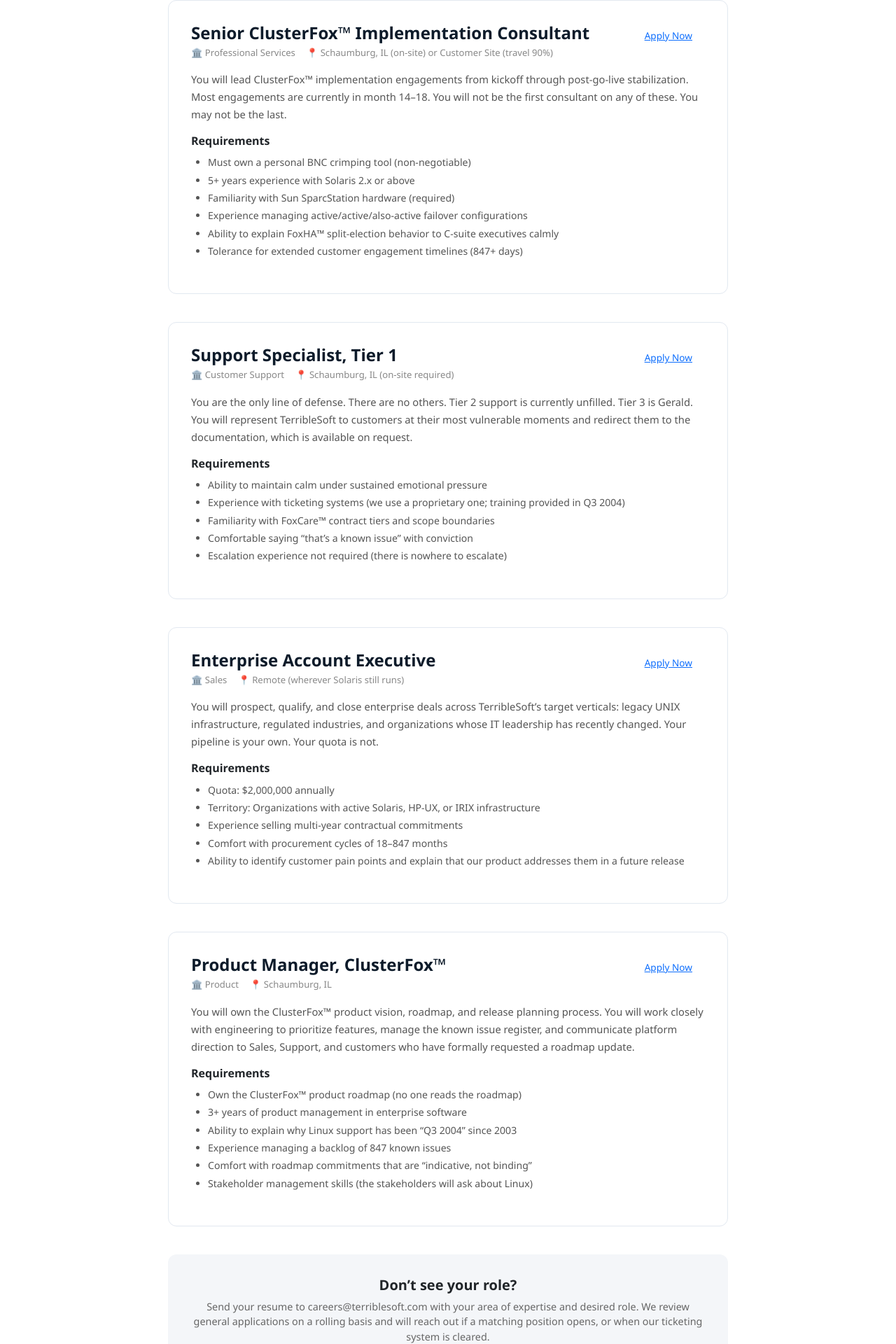
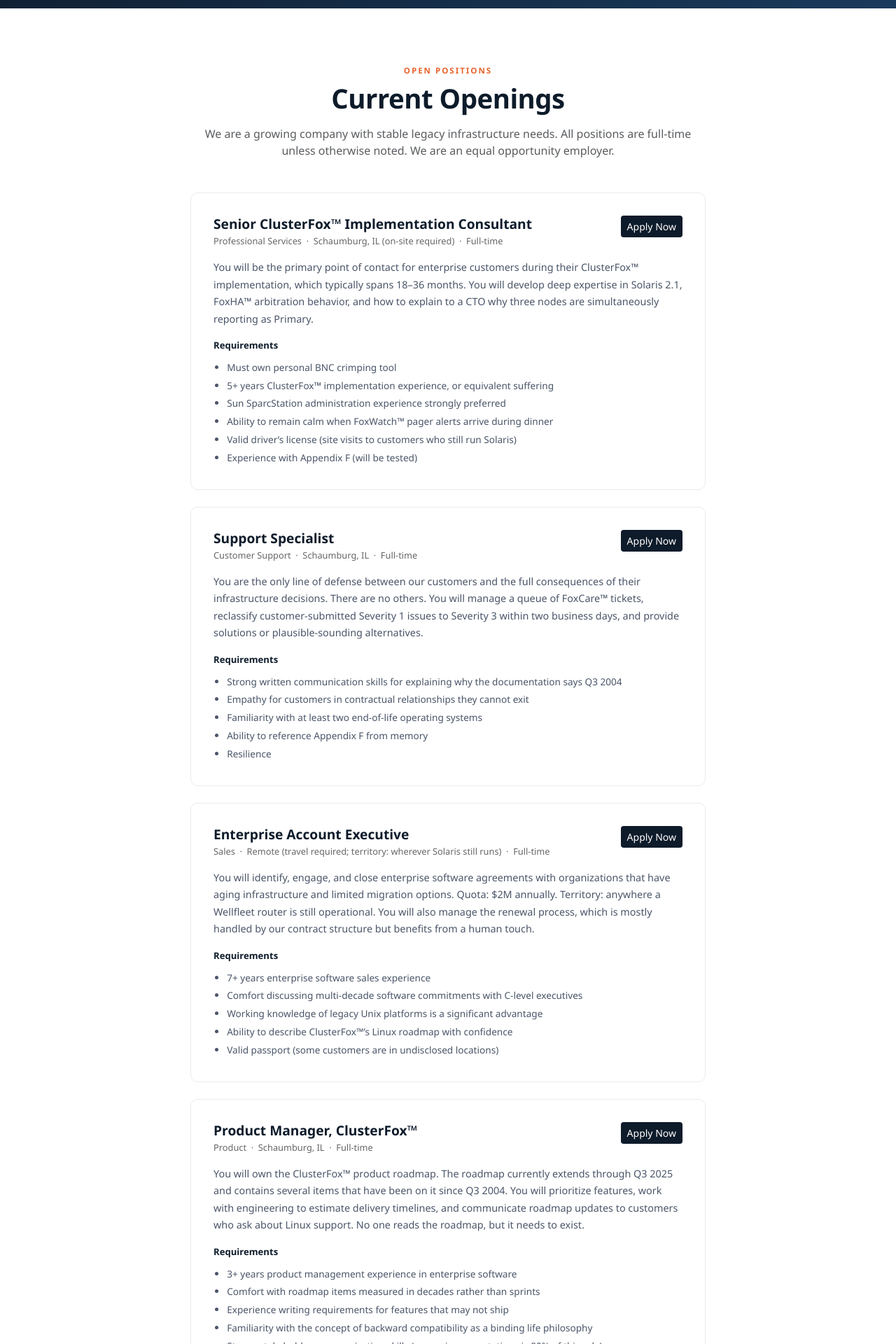
Before and after one commit to jkalbfeld/terriblesoft, a Next.js app: page /careers in a window 1280 px wide. Shown: the part 383-2303 px from the top of the page at 70% size. Built offline with nearby package versions, Linux system fonts and the light colour scheme.

Commit message:
feat: about and careers pages

```diff
--- a/app/careers/page.tsx
+++ b/app/careers/page.tsx
@@ -1,110 +1,110 @@
-export default function CareersPage() {
 const roles = [
   {
     title: 'Senior ClusterFox™ Implementation Consultant',
     dept: 'Professional Services',
-      location: 'Schaumburg, IL (on-site) or Customer Site (travel 90%)',
-      req: [
-        'Must own a personal BNC crimping tool (non-negotiable)',
-        '5+ years experience with Solaris 2.x or above',
-        'Familiarity with Sun SparcStation hardware (required)',
-        'Experience managing active/active/also-active failover configurations',
-        'Ability to explain FoxHA™ split-election behavior to C-suite executives calmly',
-        'Tolerance for extended customer engagement timelines (847+ days)',
+    location: 'Schaumburg, IL (on-site required)',
+    type: 'Full-time',
+    description: 'You will be the primary point of contact for enterprise customers during their ClusterFox™ implementation, which typically spans 18–36 months. You will develop deep expertise in Solaris 2.1, FoxHA™ arbitration behavior, and how to explain to a CTO why three nodes are simultaneously reporting as Primary.',
+    requirements: [
+      'Must own personal BNC crimping tool',
+      '5+ years ClusterFox™ implementation experience, or equivalent suffering',
+      'Sun SparcStation administration experience strongly preferred',
+      'Ability to remain calm when FoxWatch™ pager alerts arrive during dinner',
+      'Valid driver’s license (site visits to customers who still run Solaris)',
+      'Experience with Appendix F (will be tested)',
     ],
-      desc: 'You will lead ClusterFox™ implementation engagements from kickoff through post-go-live stabilization. Most engagements are currently in month 14–18. You will not be the first consultant on any of these. You may not be the last.',
   },
   {
-      title: 'Support Specialist, Tier 1',
+    title: 'Support Specialist',
     dept: 'Customer Support',
-      location: 'Schaumburg, IL (on-site required)',
-      req: [
-        'Ability to maintain calm under sustained emotional pressure',
-        'Experience with ticketing systems (we use a proprietary one; training provided in Q3 2004)',
-        'Familiarity with FoxCare™ contract tiers and scope boundaries',
-        'Comfortable saying “that’s a known issue” with conviction',
-        'Escalation experience not required (there is nowhere to escalate)',
+    location: 'Schaumburg, IL',
+    type: 'Full-time',
+    description: 'You are the only line of defense between our customers and the full consequences of their infrastructure decisions. There are no others. You will manage a queue of FoxCare™ tickets, reclassify customer-submitted Severity 1 issues to Severity 3 within two business days, and provide solutions or plausible-sounding alternatives.',
+    requirements: [
+      'Strong written communication skills for explaining why the documentation says Q3 2004',
+      'Empathy for customers in contractual relationships they cannot exit',
+      'Familiarity with at least two end-of-life operating systems',
+      'Ability to reference Appendix F from memory',
+      'Resilience',
     ],
-      desc: 'You are the only line of defense. There are no others. Tier 2 support is currently unfilled. Tier 3 is Gerald. You will represent TerribleSoft to customers at their most vulnerable moments and redirect them to the documentation, which is available on request.',
   },
   {
     title: 'Enterprise Account Executive',
     dept: 'Sales',
-      location: 'Remote (wherever Solaris still runs)',
-      req: [
-        'Quota: $2,000,000 annually',
-        'Territory: Organizations with active Solaris, HP-UX, or IRIX infrastructure',
-        'Experience selling multi-year contractual commitments',
-        'Comfort with procurement cycles of 18–847 months',
-        'Ability to identify customer pain points and explain that our product addresses them in a future release',
+    location: 'Remote (travel required; territory: wherever Solaris still runs)',
+    type: 'Full-time',
+    description: 'You will identify, engage, and close enterprise software agreements with organizations that have aging infrastructure and limited migration options. Quota: $2M annually. Territory: anywhere a Wellfleet router is still operational. You will also manage the renewal process, which is mostly handled by our contract structure but benefits from a human touch.',
+    requirements: [
+      '7+ years enterprise software sales experience',
+      'Comfort discussing multi-decade software commitments with C-level executives',
+      'Working knowledge of legacy Unix platforms is a significant advantage',
+      'Ability to describe ClusterFox™’s Linux roadmap with confidence',
+      'Valid passport (some customers are in undisclosed locations)',
     ],
-      desc: 'You will prospect, qualify, and close enterprise deals across TerribleSoft’s target verticals: legacy UNIX infrastructure, regulated industries, and organizations whose IT leadership has recently changed. Your pipeline is your own. Your quota is not.',
   },
   {
     title: 'Product Manager, ClusterFox™',
     dept: 'Product',
     location: 'Schaumburg, IL',
-      req: [
-        'Own the ClusterFox™ product roadmap (no one reads the roadmap)',
-        '3+ years of product management in enterprise software',
-        'Ability to explain why Linux support has been “Q3 2004” since 2003',
-        'Experience managing a backlog of 847 known issues',
-        'Comfort with roadmap commitments that are “indicative, not binding”',
-        'Stakeholder management skills (the stakeholders will ask about Linux)',
+    type: 'Full-time',
+    description: 'You will own the ClusterFox™ product roadmap. The roadmap currently extends through Q3 2025 and contains several items that have been on it since Q3 2004. You will prioritize features, work with engineering to estimate delivery timelines, and communicate roadmap updates to customers who ask about Linux support. No one reads the roadmap, but it needs to exist.',
+    requirements: [
+      '3+ years product management experience in enterprise software',
+      'Comfort with roadmap items measured in decades rather than sprints',
+      'Experience writing requirements for features that may not ship',
+      'Familiarity with the concept of backward compatibility as a binding life philosophy',
+      'Strong stakeholder communication skills (managing expectations is 80% of this role)',
     ],
-      desc: 'You will own the ClusterFox™ product vision, roadmap, and release planning process. You will work closely with engineering to prioritize features, manage the known issue register, and communicate platform direction to Sales, Support, and customers who have formally requested a roadmap update.',
   },
-  ]
+];
 
+export default function CareersPage() {
   return (
-    <div>
-      <section className="product-hero">
+    <>
+      <section className="ts-product-hero">
         <div className="container">
-          <h1>Careers at TerribleSoft™</h1>
-          <p style={{fontSize:'1.1rem',color:'rgba(255,255,255,0.7)',maxWidth:'560px',marginTop:'1rem'}}>
-            Join the TerribleSoft family. We have snacks (sometimes). We offer competitive
-            salaries, comprehensive benefits, and the opportunity to work on software that
-            is contractually embedded in critical infrastructure across four continents.
-          </p>
+          <div className="ts-section-label">Join Us</div>
+          <h1 style={{fontWeight:800,fontSize:'2.8rem',color:'#fff',letterSpacing:'-1px',marginBottom:'1rem'}}>Careers at TerribleSoft™</h1>
+          <p style={{color:'rgba(255,255,255,0.65)',fontSize:'1.05rem',maxWidth:'560px'}}>Join the TerribleSoft family. We have snacks (sometimes). We offer competitive compensation, a comprehensive benefits package, and the opportunity to work on software that has been in production since 1995.</p>
         </div>
       </section>
 
-      <section className="ts-section">
+      <section className="section-pad">
         <div className="container">
-          <div style={{maxWidth:'800px',margin:'0 auto'}}>
-            <div className="ts-section-header" style={{textAlign:'left',marginBottom:'2rem'}}>
-              <h2>Open Positions</h2>
-              <p style={{margin:0}}>We are currently hiring for the following roles. Applications are reviewed in the order received, typically within one fiscal quarter.</p>
+          <div className="row">
+            <div className="col-lg-8 offset-lg-2">
+              <div className="text-center mb-5">
+                <div className="ts-section-label">Open Positions</div>
+                <h2 className="ts-section-title">Current Openings</h2>
+                <p className="text-muted">We are a growing company with stable legacy infrastructure needs. All positions are full-time unless otherwise noted. We are an equal opportunity employer.</p>
               </div>
 
-            {roles.map((role, i) => (
-              <div key={i} style={{marginBottom:'2.5rem',padding:'2rem',border:'1px solid #e2e8f0',borderRadius:'12px',background:'#fff'}}>
-                <div className="d-flex justify-content-between align-items-start flex-wrap gap-2">
+              {roles.map((r, i) => (
+                <div key={r.title} style={{border:'1px solid #e9ecef',borderRadius:'10px',padding:'2rem',marginBottom:'1.5rem',background:'#fff'}}>
+                  <div className="d-flex justify-content-between align-items-start flex-wrap gap-2 mb-3">
                     <div>
-                    <h4 style={{fontWeight:800,color:'var(--ts-navy)',marginBottom:'0.25rem'}}>{role.title}</h4>
-                    <div style={{fontSize:'0.82rem',color:'#888'}}>
-                      <span style={{marginRight:'1rem'}}>🏛️ {role.dept}</span>
-                      <span>📍 {role.location}</span>
+                      <h3 style={{fontWeight:800,color:'#0d1b2a',fontSize:'1.2rem',margin:0}}>{r.title}</h3>
+                      <div style={{fontSize:'0.8rem',color:'#666',marginTop:'0.25rem'}}>{r.dept} &nbsp;·&nbsp; {r.location} &nbsp;·&nbsp; {r.type}</div>
                     </div>
+                    <a href="/contact" className="btn btn-sm" style={{background:'#0d1b2a',color:'#fff',whiteSpace:'nowrap',flexShrink:0}}>Apply Now</a>
                   </div>
-                  <a href="/contact" className="btn-ts-primary" style={{fontSize:'0.85rem',padding:'8px 18px',whiteSpace:'nowrap'}}>Apply Now</a>
-                </div>
-                <p style={{marginTop:'1rem',color:'#555',lineHeight:'1.7',fontSize:'0.92rem'}}>{role.desc}</p>
-                <h6 style={{fontWeight:700,marginTop:'1rem',marginBottom:'0.5rem'}}>Requirements</h6>
-                <ul style={{paddingLeft:'1.5rem',color:'#555',fontSize:'0.88rem',lineHeight:'1.8'}}>
-                  {role.req.map((r, j) => <li key={j}>{r}</li>)}
+                  <p style={{color:'#4a5568',fontSize:'0.9rem',lineHeight:1.7,marginBottom:'1rem'}}>{r.description}</p>
+                  <div style={{fontSize:'0.82rem',fontWeight:700,color:'#0d1b2a',marginBottom:'0.5rem'}}>Requirements</div>
+                  <ul style={{fontSize:'0.85rem',color:'#4a5568',lineHeight:1.9,paddingLeft:'1.2rem',margin:0}}>
+                    {r.requirements.map(req => <li key={req}>{req}</li>)}
                   </ul>
                 </div>
               ))}
 
-            <div style={{background:'#f4f6f9',borderRadius:'12px',padding:'2rem',textAlign:'center',marginTop:'2rem'}}>
-              <h5 style={{fontWeight:800}}>Don’t see your role?</h5>
-              <p style={{color:'#666',fontSize:'0.9rem'}}>Send your resume to careers@terriblesoft.com with your area of expertise and desired role. We review general applications on a rolling basis and will reach out if a matching position opens, or when our ticketing system is cleared.</p>
-              <p style={{fontSize:'0.75rem',color:'#aaa',marginTop:'0.5rem'}}>TerribleSoft is an equal opportunity employer. We welcome applicants regardless of background, provided they hold a valid FoxCare™ awareness certification or are willing to obtain one.</p>
+              <div style={{background:'#f8f9fa',border:'1px solid #e9ecef',borderRadius:'10px',padding:'2rem',textAlign:'center',marginTop:'2rem'}}>
+                <h4 style={{fontWeight:700,color:'#0d1b2a',marginBottom:'0.75rem'}}>Don’t See Your Role?</h4>
+                <p style={{color:'#666',fontSize:'0.9rem',marginBottom:'1rem'}}>We occasionally have openings that we don’t post publicly, either because they’re sensitive or because Jared hasn’t finished the job description yet. Send a general inquiry to careers@terriblesoft.com.</p>
+                <p style={{fontSize:'0.75rem',color:'#999'}}>Response time: 3–5 business weeks. We review all applications. We keep the ones that mention ClusterFox unprompted.</p>
+              </div>
             </div>
           </div>
         </div>
       </section>
-    </div>
-  )
+    </>
+  );
 }
```
Also changed, not shown: app/about/page.tsx (+68 -66 lines). Lines whose indentation alone changed are shown as unchanged.
